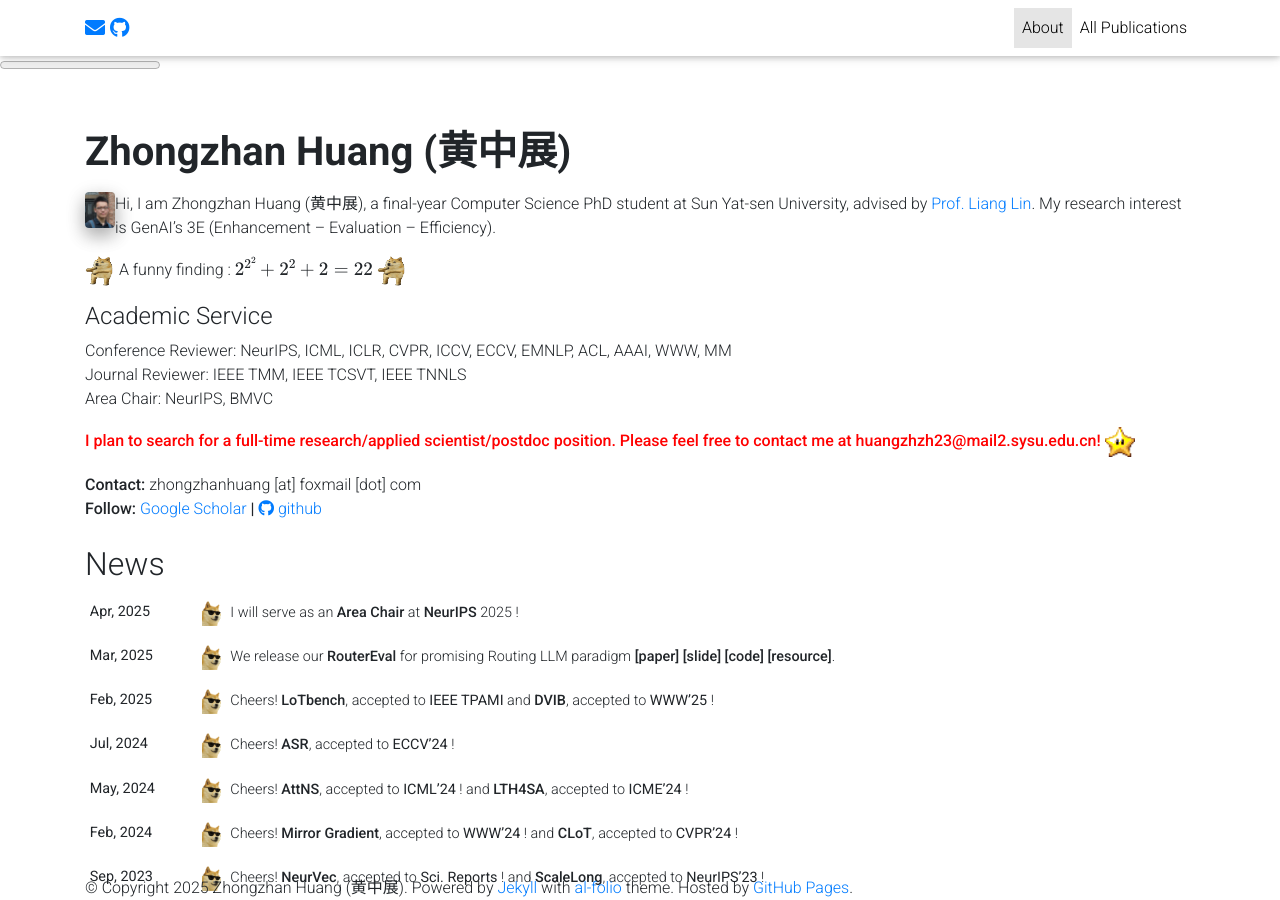
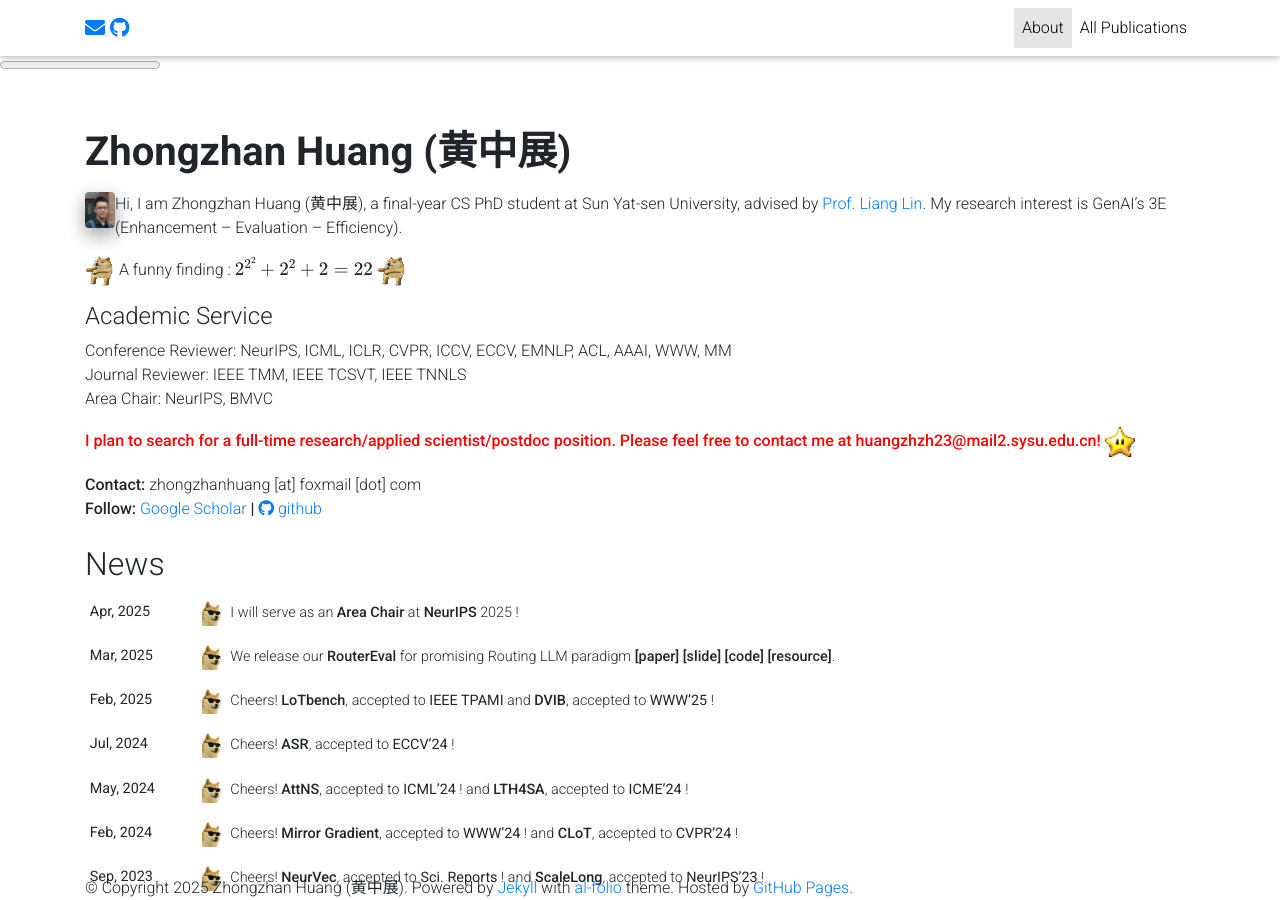
Before and after one commit to dedekinds/dedekinds.github.io, a Jekyll site: the page built from _pages/about.md, in a window 1280 px wide and 900 px high. Built offline with Jekyll 4.4.1, drawn with Linux system fonts in a browser that asks for light colours; nearby versions of some CDN libraries; full-size pictures stand in for the smaller copies a plugin makes; library files that are not in the unit come from our copies; comment, search, counter and statistics services are not loaded; a style sheet for code colours, icons or effects is not loaded.

Commit message:
Update about.md

```diff
--- a/_pages/about.md
+++ b/_pages/about.md
@@ -20,7 +20,7 @@ social: true  # includes social icons at the bottom of the page
 <p> Hello there! My name is Shanshan Zhong, and I am a student at the School of Computer Science and Engineering at Sun Yat-sem University, advised by Professor Wushao Wen and Professor Liang Lin. <br> My research interests primarily revolve around the application and structure design of generative models (including large language models and diffusion models), attention mechanisms, and multimodal technology (including multimodal recommendation and multimodal information fusion).
 </p>
 </div> -->
-Hi, I am Zhongzhan Huang (黄中展), a final-year Computer Science PhD student at Sun Yat-sen University, advised by
+Hi, I am Zhongzhan Huang (黄中展), a final-year CS PhD student at Sun Yat-sen University, advised by
 <a href="https://scholar.google.com/citations?user=Nav8m8gAAAAJ&hl=zh-CN" target="_blank">Prof. Liang Lin</a>.
 My research interest is GenAI's 3E (Enhancement – Evaluation – Efficiency).
 <br>
```
